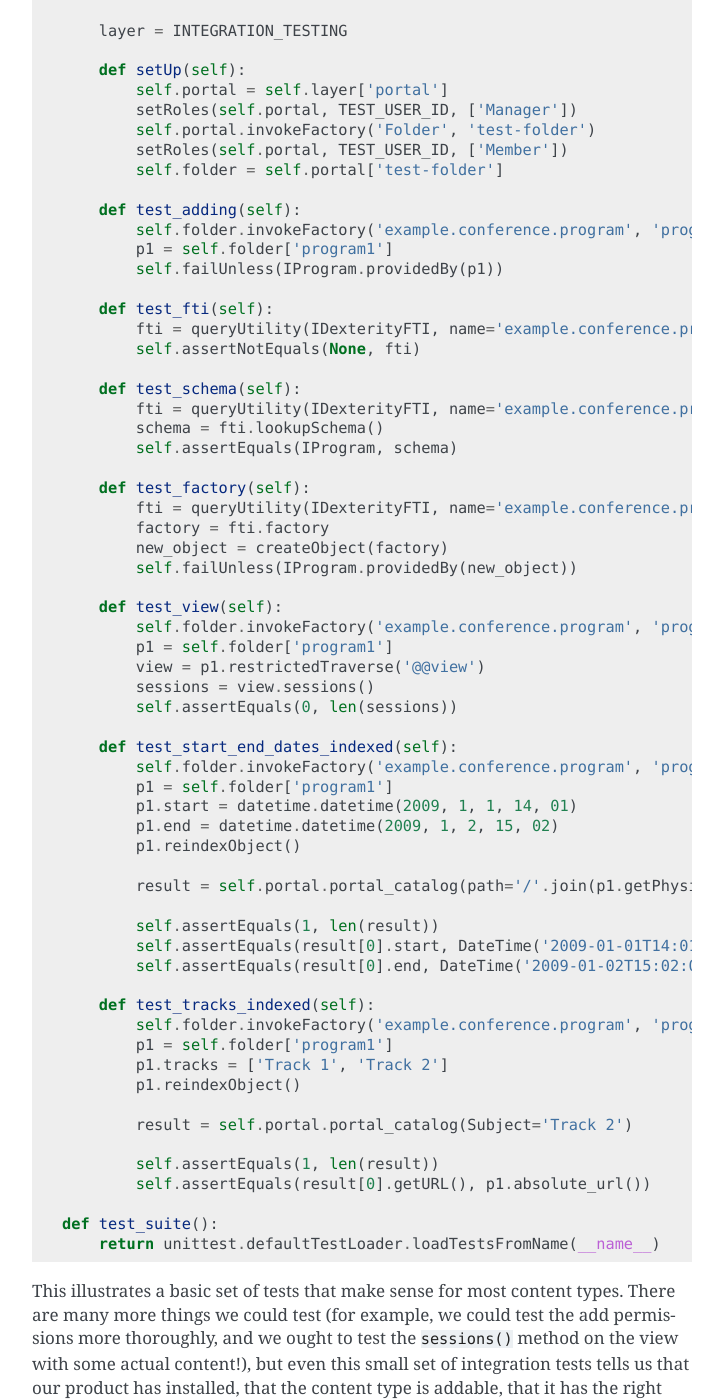
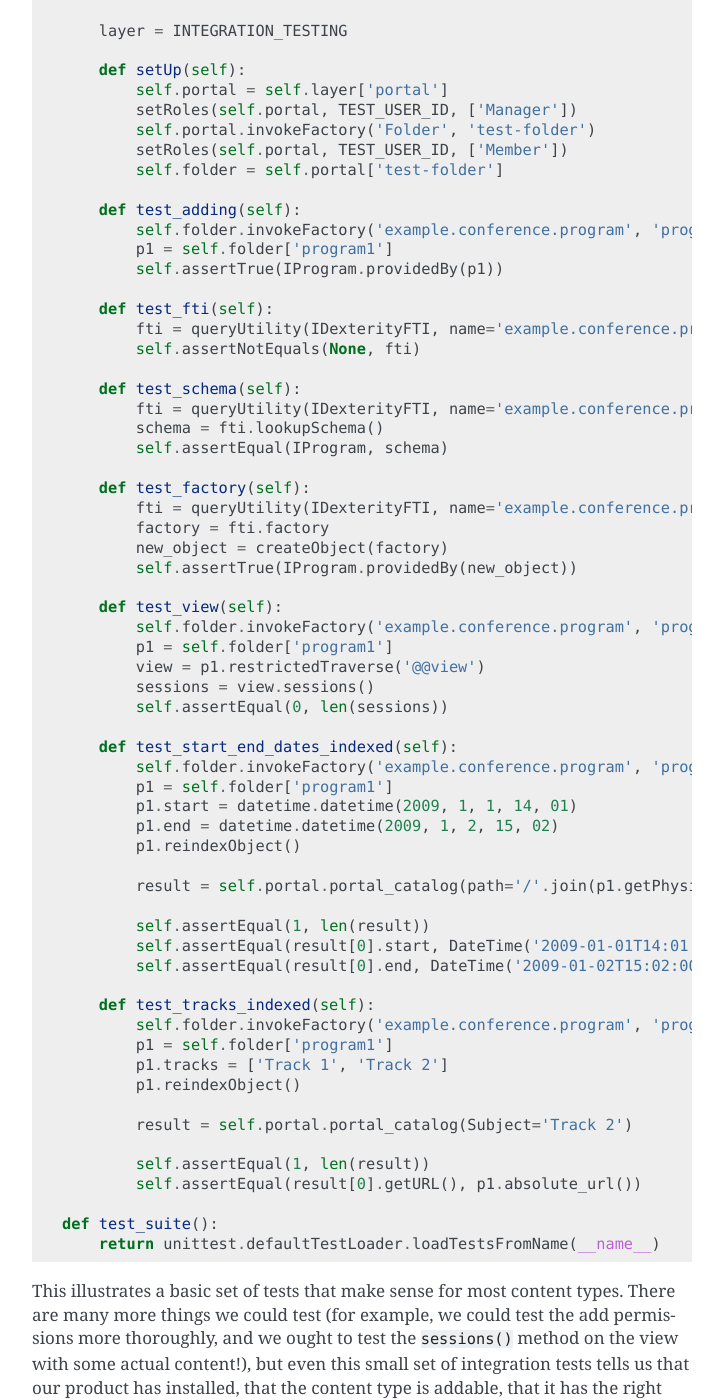
Before and after one commit to plone/plone.app.dexterity, a Sphinx documentation site: the page built from docs/testing/integration-tests.rst, in a window 1280 px wide and 1400 px high, scrolled down 2209 px. Shown: the whole window, without its empty margins (388-1111 px from the left). Built offline with Sphinx 7.4.7, drawn with Linux system fonts in a browser that asks for light colours; some of the changed text lies outside the part shown.

Commit message:
Replace deprecated test assert statements.

```diff
--- a/docs/advanced/webdav-and-other-file-representations.rst
+++ b/docs/advanced/webdav-and-other-file-representations.rst
@@ -202,7 +202,7 @@ Here is a simple automated integration test for the same component::
             p1 = self.folder['p1']
             fileFactory = IFileFactory(p1)
             newObject = fileFactory('new-session', 'text/plain', 'dummy')
-            self.failUnless(ISession.providedBy(newObject))
+            self.assertTrue(ISession.providedBy(newObject))
 
 How it all works
 ----------------
--- a/docs/testing/integration-tests.rst
+++ b/docs/testing/integration-tests.rst
@@ -122,7 +122,7 @@ removed to conserve space.)::
         def test_adding(self):
             self.folder.invokeFactory('example.conference.program', 'program1')
             p1 = self.folder['program1']
-            self.failUnless(IProgram.providedBy(p1))
+            self.assertTrue(IProgram.providedBy(p1))
 
         def test_fti(self):
             fti = queryUtility(IDexterityFTI, name='example.conference.program')
@@ -131,20 +131,20 @@ removed to conserve space.)::
         def test_schema(self):
             fti = queryUtility(IDexterityFTI, name='example.conference.program')
             schema = fti.lookupSchema()
-            self.assertEquals(IProgram, schema)
+            self.assertEqual(IProgram, schema)
 
         def test_factory(self):
             fti = queryUtility(IDexterityFTI, name='example.conference.program')
             factory = fti.factory
             new_object = createObject(factory)
-            self.failUnless(IProgram.providedBy(new_object))
+            self.assertTrue(IProgram.providedBy(new_object))
 
         def test_view(self):
             self.folder.invokeFactory('example.conference.program', 'program1')
             p1 = self.folder['program1']
             view = p1.restrictedTraverse('@@view')
             sessions = view.sessions()
-            self.assertEquals(0, len(sessions))
+            self.assertEqual(0, len(sessions))
 
         def test_start_end_dates_indexed(self):
             self.folder.invokeFactory('example.conference.program', 'program1')
@@ -155,9 +155,9 @@ removed to conserve space.)::
 
             result = self.portal.portal_catalog(path='/'.join(p1.getPhysicalPath()))
 
-            self.assertEquals(1, len(result))
-            self.assertEquals(result[0].start, DateTime('2009-01-01T14:01:00'))
-            self.assertEquals(result[0].end, DateTime('2009-01-02T15:02:00'))
+            self.assertEqual(1, len(result))
+            self.assertEqual(result[0].start, DateTime('2009-01-01T14:01:00'))
+            self.assertEqual(result[0].end, DateTime('2009-01-02T15:02:00'))
 
         def test_tracks_indexed(self):
             self.folder.invokeFactory('example.conference.program', 'program1')
@@ -167,8 +167,8 @@ removed to conserve space.)::
 
             result = self.portal.portal_catalog(Subject='Track 2')
 
-            self.assertEquals(1, len(result))
-            self.assertEquals(result[0].getURL(), p1.absolute_url())
+            self.assertEqual(1, len(result))
+            self.assertEqual(result[0].getURL(), p1.absolute_url())
 
     def test_suite():
         return unittest.defaultTestLoader.loadTestsFromName(__name__)
@@ -262,7 +262,7 @@ the ``Session`` type::
 
             p1.invokeFactory('example.conference.session', 'session1')
             s1 = p1['session1']
-            self.failUnless(ISession.providedBy(s1))
+            self.assertTrue(ISession.providedBy(s1))
 
         def test_fti(self):
             fti = queryUtility(IDexterityFTI, name='example.conference.session')
@@ -271,13 +271,13 @@ the ``Session`` type::
         def test_schema(self):
             fti = queryUtility(IDexterityFTI, name='example.conference.session')
             schema = fti.lookupSchema()
-            self.assertEquals(ISession, schema)
+            self.assertEqual(ISession, schema)
 
         def test_factory(self):
             fti = queryUtility(IDexterityFTI, name='example.conference.session')
             factory = fti.factory
             new_object = createObject(factory)
-            self.failUnless(ISession.providedBy(new_object))
+            self.assertTrue(ISession.providedBy(new_object))
 
         def test_tracks_vocabulary(self):
             self.folder.invokeFactory('example.conference.program', 'program1')
@@ -289,12 +289,12 @@ the ``Session`` type::
 
             vocab = possible_tracks(s1)
 
-            self.assertEquals(['T1', 'T2', 'T3'], [t.value for t in vocab])
-            self.assertEquals(['T1', 'T2', 'T3'], [t.token for t in vocab])
+            self.assertEqual(['T1', 'T2', 'T3'], [t.value for t in vocab])
+            self.assertEqual(['T1', 'T2', 'T3'], [t.token for t in vocab])
 
         def test_catalog_index_metadata(self):
-            self.failUnless('track' in self.portal.portal_catalog.indexes())
-            self.failUnless('track' in self.portal.portal_catalog.schema())
+            self.assertTrue('track' in self.portal.portal_catalog.indexes())
+            self.assertTrue('track' in self.portal.portal_catalog.schema())
 
         def test_workflow_installed(self):
             self.folder.invokeFactory('example.conference.program', 'program1')
@@ -304,7 +304,7 @@ the ``Session`` type::
             s1 = p1['session1']
 
             chain = self.portal.portal_workflow.getChainFor(s1)
-            self.assertEquals(('example.conference.session_workflow',), chain)
+            self.assertEqual(('example.conference.session_workflow',), chain)
 
     def test_suite():
         return unittest.defaultTestLoader.loadTestsFromName(__name__)
@@ -343,7 +343,7 @@ column and the custom workflow::
         def test_adding(self):
             self.folder.invokeFactory('example.conference.presenter', 'presenter1')
             p1 = self.folder['presenter1']
-            self.failUnless(IPresenter.providedBy(p1))
+            self.assertTrue(IPresenter.providedBy(p1))
 
         def test_fti(self):
             fti = queryUtility(IDexterityFTI, name='example.conference.presenter')
@@ -352,13 +352,13 @@ column and the custom workflow::
         def test_schema(self):
             fti = queryUtility(IDexterityFTI, name='example.conference.presenter')
             schema = fti.lookupSchema()
-            self.assertEquals(IPresenter, schema)
+            self.assertEqual(IPresenter, schema)
 
         def test_factory(self):
             fti = queryUtility(IDexterityFTI, name='example.conference.presenter')
             factory = fti.factory
             new_object = createObject(factory)
-            self.failUnless(IPresenter.providedBy(new_object))
+            self.assertTrue(IPresenter.providedBy(new_object))
 
     def test_suite():
         return unittest.defaultTestLoader.loadTestsFromName(__name__)
--- a/docs/testing/unit-tests.rst
+++ b/docs/testing/unit-tests.rst
@@ -61,14 +61,14 @@ We’ll add the directory ``tests``, with an ``__init__.py`` and a file
             default_value = startDefaultValue(data)
             today = datetime.datetime.today()
             delta = default_value - today
-            self.assertEquals(6, delta.days)
+            self.assertEqual(6, delta.days)
 
         def test_end_default(self):
             data = MockProgram()
             default_value = endDefaultValue(data)
             today = datetime.datetime.today()
             delta = default_value - today
-            self.assertEquals(9, delta.days)
+            self.assertEqual(9, delta.days)
 
         def test_validate_invariants_ok(self):
             data = MockProgram()
```
Also changed, not shown: 2 other files.
